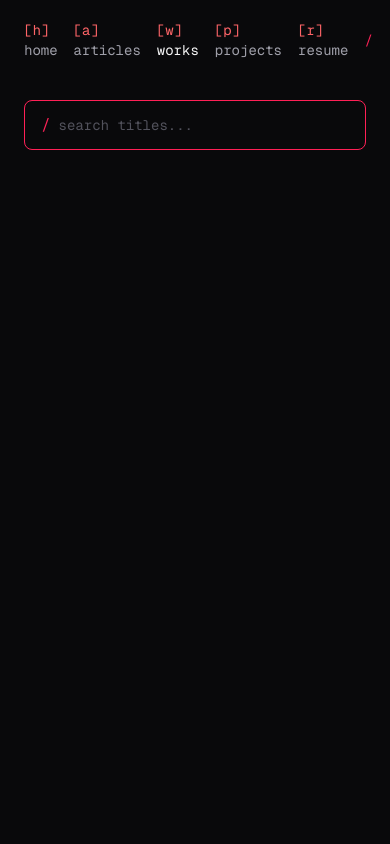
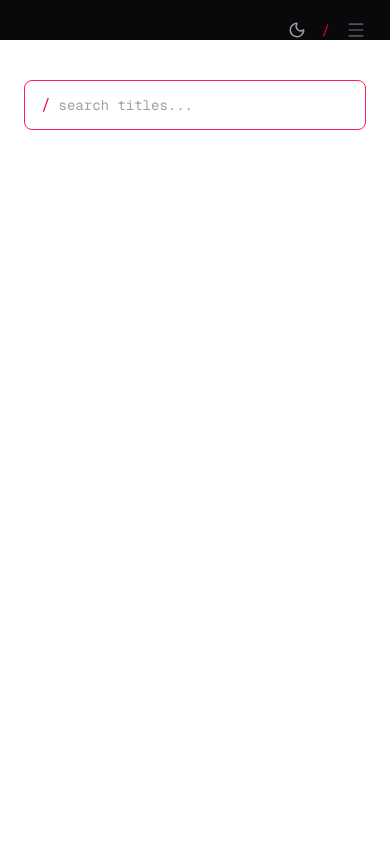
Before and after one commit to Matheus-Sounier/Portifolio, a Next.js app: page /works/Public-Defender in a window 390 px wide. Both pictures are taken after a click on the button "search". Shown: the top 844 px of the page. Built offline with nearby package versions, Linux system fonts and the light colour scheme.

Commit message:
feat: adds a toggle to change background in navbar and a hamburger for mobile user navigate through the contents

```diff
--- a/app/components/ArticleCard.js
+++ b/app/components/ArticleCard.js
@@ -4,9 +4,9 @@ export function ArticleCard({ article }) {
   return (
     <Link
       href={`/articles/${article.slug}`}
-      className="flex gap-4 py-2 text-sm font-mono text-zinc-200 hover:text-red-400 transition-colors duration-150"
+      className="flex gap-4 py-2 text-sm font-mono text-zinc-700 dark:text-zinc-200 hover:text-red-500 dark:hover:text-red-400 transition-colors duration-150"
     >
-      <span className="text-zinc-600 w-24 shrink-0">
+      <span className="text-zinc-400 dark:text-zinc-600 w-24 shrink-0">
         {new Date(article.date).toLocaleDateString('en-US', {
           month: 'short',
           day: 'numeric',
--- a/app/components/Nav.js
+++ b/app/components/Nav.js
@@ -3,7 +3,8 @@
 import Link from 'next/link'
 import { useRouter, usePathname } from 'next/navigation'
 import { useEffect, useRef, useState } from 'react'
-import { Search } from 'lucide-react'
+import { Menu, X } from 'lucide-react'
+import { ThemeToggle } from '@/app/components/ThemeToggle'
 
 const LINKS = [
   { key: 'h', label: 'home', href: '/' },
@@ -23,6 +24,7 @@ export function Nav({ searchIndex = [] }) {
   const router = useRouter()
   const pathname = usePathname()
   const [open, setOpen] = useState(false)
+  const [menuOpen, setMenuOpen] = useState(false)
   const [query, setQuery] = useState('')
   const [navHeight, setNavHeight] = useState(0)
   const inputRef = useRef(null)
@@ -69,6 +71,7 @@ export function Nav({ searchIndex = [] }) {
   useEffect(() => {
     setOpen(false)
     setQuery('')
+    setMenuOpen(false)
   }, [pathname])
 
   useEffect(() => {
@@ -101,10 +104,7 @@ export function Nav({ searchIndex = [] }) {
     ? searchIndex.filter((item) => item.title.toLowerCase().includes(trimmed))
     : []
 
-  return (
-    <>
-      <nav ref={navRef} className="flex items-center gap-4 text-sm font-mono">
-        {LINKS.map((link) => {
+  function renderLink(link) {
     const active = link.href === '/' ? pathname === '/' : pathname.startsWith(link.href)
 
     if (link.external) {
@@ -114,9 +114,9 @@ export function Nav({ searchIndex = [] }) {
           href={link.href}
           target="_blank"
           rel="noopener noreferrer"
-                className="text-zinc-400 hover:text-zinc-100"
+          className="text-zinc-500 hover:text-zinc-900 dark:text-zinc-400 dark:hover:text-zinc-100"
         >
-                <span className="text-red-400">[{link.key}]</span> {link.label}
+          <span className="text-red-500 dark:text-red-400">[{link.key}]</span> {link.label}
         </a>
       )
     }
@@ -125,40 +125,70 @@ export function Nav({ searchIndex = [] }) {
       <Link
         key={link.href}
         href={link.href}
-              className={active ? 'text-zinc-100' : 'text-zinc-400 hover:text-zinc-100'}
+        className={
+          active
+            ? 'text-zinc-900 dark:text-zinc-100'
+            : 'text-zinc-500 hover:text-zinc-900 dark:text-zinc-400 dark:hover:text-zinc-100'
+        }
       >
-              <span className="text-red-400">[{link.key}]</span> {link.label}
+        <span className="text-red-500 dark:text-red-400">[{link.key}]</span> {link.label}
       </Link>
     )
-        })}
+  }
+
+  return (
+    <>
+      <nav ref={navRef} className="flex items-center gap-4 text-sm font-mono">
+        <div className="hidden md:flex items-center gap-4">
+          {LINKS.map(renderLink)}
+        </div>
+
+        <div className="ml-auto flex items-center gap-4">
+          <ThemeToggle />
 
           <button
             onClick={() => setOpen(true)}
-          className="ml-auto text-rose-500 hover:text-rose-400 transition-colors duration-150"
+            className="text-rose-600 hover:text-rose-500 dark:text-rose-500 dark:hover:text-rose-400 transition-colors duration-150"
             aria-label="search"
           >
             /
           </button>
+
+          <button
+            onClick={() => setMenuOpen((v) => !v)}
+            className="md:hidden text-zinc-600 hover:text-zinc-900 dark:text-zinc-400 dark:hover:text-zinc-100 transition-colors duration-150"
+            aria-label="toggle menu"
+            aria-expanded={menuOpen}
+          >
+            {menuOpen ? <X size={20} /> : <Menu size={20} />}
+          </button>
+        </div>
       </nav>
+
+      {menuOpen && (
+        <div className="md:hidden flex flex-col gap-3 pt-4 mt-4 border-t border-zinc-200 dark:border-zinc-900 text-sm font-mono">
+          {LINKS.map(renderLink)}
+        </div>
+      )}
 
       {open && (
         <div
-          className="fixed left-0 right-0 bottom-0 bg-zinc-950 overflow-y-auto"
+          className="fixed left-0 right-0 bottom-0 bg-white dark:bg-zinc-950 overflow-y-auto"
           style={{ top: navHeight }}
         >
           <div className="max-w-2xl mx-auto px-6 pt-10">
-            <div className="flex items-center gap-2 border border-rose-900 rounded-lg px-4 py-3 focus-within:border-rose-500 transition-colors duration-150">
-              <span className="text-rose-500 font-mono select-none">/</span>
+            <div className="flex items-center gap-2 border border-rose-200 dark:border-rose-900 rounded-lg px-4 py-3 focus-within:border-rose-500 transition-colors duration-150">
+              <span className="text-rose-600 dark:text-rose-500 font-mono select-none">/</span>
               <input
                 ref={inputRef}
                 value={query}
                 onChange={(e) => setQuery(e.target.value)}
                 placeholder="search titles..."
-                className="flex-1 bg-transparent outline-none font-mono text-sm text-zinc-100 placeholder:text-zinc-600"
+                className="flex-1 bg-transparent outline-none font-mono text-sm text-zinc-900 dark:text-zinc-100 placeholder:text-zinc-400 dark:placeholder:text-zinc-600"
               />
             </div>
 
-            <div className="mt-6 divide-y divide-zinc-900">
+            <div className="mt-6 divide-y divide-zinc-200 dark:divide-zinc-900">
               {trimmed && results.length === 0 && (
                 <p className="text-sm text-zinc-500 font-mono py-4">
                   no results for &quot;{query}&quot;
@@ -169,10 +199,10 @@ export function Nav({ searchIndex = [] }) {
                 <button
                   key={result.id}
                   onClick={() => goTo(result)}
-                  className="w-full flex items-center justify-between gap-4 py-3 text-left text-zinc-200 hover:text-rose-400 transition-colors duration-150"
+                  className="w-full flex items-center justify-between gap-4 py-3 text-left text-zinc-800 dark:text-zinc-200 hover:text-rose-500 dark:hover:text-rose-400 transition-colors duration-150"
                 >
                   <span className="font-mono text-sm">{result.title}</span>
-                  <span className="text-xs font-mono text-zinc-600 shrink-0">
+                  <span className="text-xs font-mono text-zinc-400 dark:text-zinc-600 shrink-0">
                     {TYPE_LABELS[result.type]}
                   </span>
                 </button>
--- /dev/null
+++ b/app/components/ThemeScript.js
@@ -0,0 +1,13 @@
+const themeInitScript = `
+(function () {
+  try {
+    var stored = localStorage.getItem('theme');
+    var dark = stored ? stored === 'dark' : window.matchMedia('(prefers-color-scheme: dark)').matches;
+    document.documentElement.classList.toggle('dark', dark);
+  } catch (e) {}
+})();
+`
+
+export function ThemeScript() {
+  return <script dangerouslySetInnerHTML={{ __html: themeInitScript }} />
+}
--- /dev/null
+++ b/app/components/ThemeToggle.js
@@ -0,0 +1,35 @@
+'use client'
+
+import { Moon, Sun } from 'lucide-react'
+import { useEffect, useState } from 'react'
+
+export function ThemeToggle() {
+  const [isDark, setIsDark] = useState(null)
+
+  useEffect(() => {
+    setIsDark(document.documentElement.classList.contains('dark'))
+  }, [])
+
+  function toggle() {
+    const next = !document.documentElement.classList.contains('dark')
+    document.documentElement.classList.toggle('dark', next)
+    localStorage.setItem('theme', next ? 'dark' : 'light')
+    setIsDark(next)
+  }
+
+  return (
+    <button
+      onClick={toggle}
+      aria-label="toggle theme"
+      className="text-zinc-400 hover:text-rose-500 dark:text-zinc-400 dark:hover:text-rose-400 transition-colors duration-150"
+    >
+      {isDark === null ? (
+        <span className="block w-[18px] h-[18px]" />
+      ) : isDark ? (
+        <Sun size={18} />
+      ) : (
+        <Moon size={18} />
+      )}
+    </button>
+  )
+}
```
Lines whose indentation alone changed are shown as unchanged.
